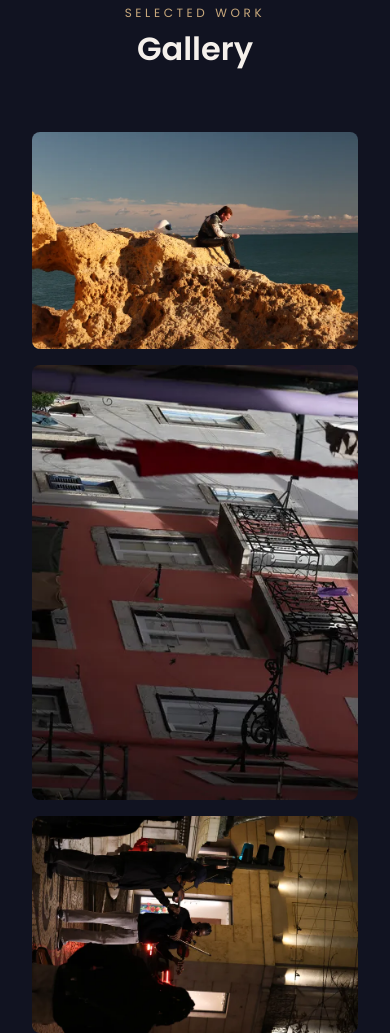
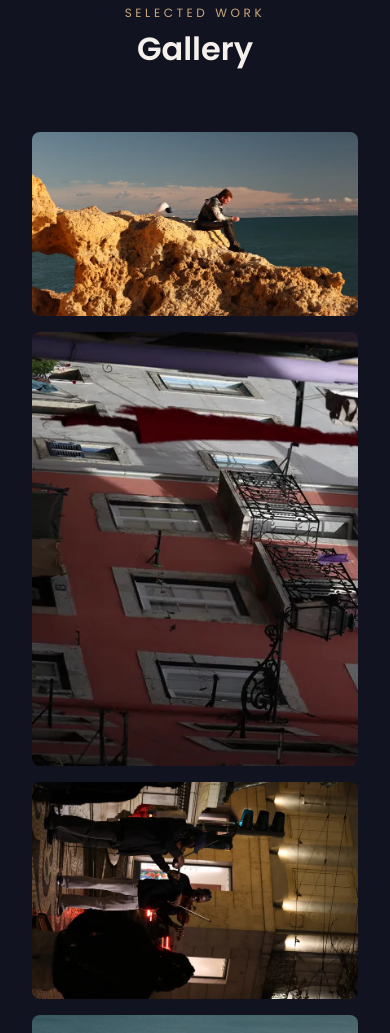
Before and after one commit to luke461/picture, a plain HTML site: page index.html in a window 390 px wide. Shown: the part 937-1970 px from the top of the page. Drawn offline with Linux system fonts and the light colour scheme.

Commit message:
Fix portrait photos on mobile: correct aspect ratios and dimensions
- Set portrait dimensions (600x800) on tall gallery images instead of
  landscape (800x533) for all
- Add aspect-ratio: 3/4 for tall items and 16/9 for wide items on all
  screen sizes so CSS controls the crop, not the image intrinsic ratio

Co-Authored-By: Claude Opus 4.6 <noreply@anthropic.com>

```diff
--- a/css/style.css
+++ b/css/style.css
@@ -409,21 +409,24 @@ button {
   cursor: pointer;
 }
 
-.gallery__item picture {
+.gallery__item picture,
+.gallery__item img {
   display: block;
   width: 100%;
   height: 100%;
+  object-fit: cover;
 }
 
 .gallery__item img {
-  width: 100%;
-  height: 100%;
-  object-fit: cover;
   transition: transform var(--transition-slow);
 }
 
 .gallery__item--tall {
   aspect-ratio: 3 / 4;
+}
+
+.gallery__item--wide {
+  aspect-ratio: 16 / 9;
 }
 
 .gallery__item:hover img {
--- a/js/gallery-loader.js
+++ b/js/gallery-loader.js
@@ -64,6 +64,9 @@ const MY_PHOTOS = [
     figure.setAttribute('tabindex', '0');
     figure.setAttribute('role', 'button');
 
+    const imgW = photo.layout === 'tall' ? 600 : 800;
+    const imgH = photo.layout === 'tall' ? 800 : 533;
+
     figure.innerHTML = `
       <picture>
         <source
@@ -74,8 +77,8 @@ const MY_PHOTOS = [
         <img
           src="${base}-800w.jpg"
           alt="${alt}"
-          width="800"
-          height="533"
+          width="${imgW}"
+          height="${imgH}"
           loading="lazy"
           decoding="async"
         >
```
